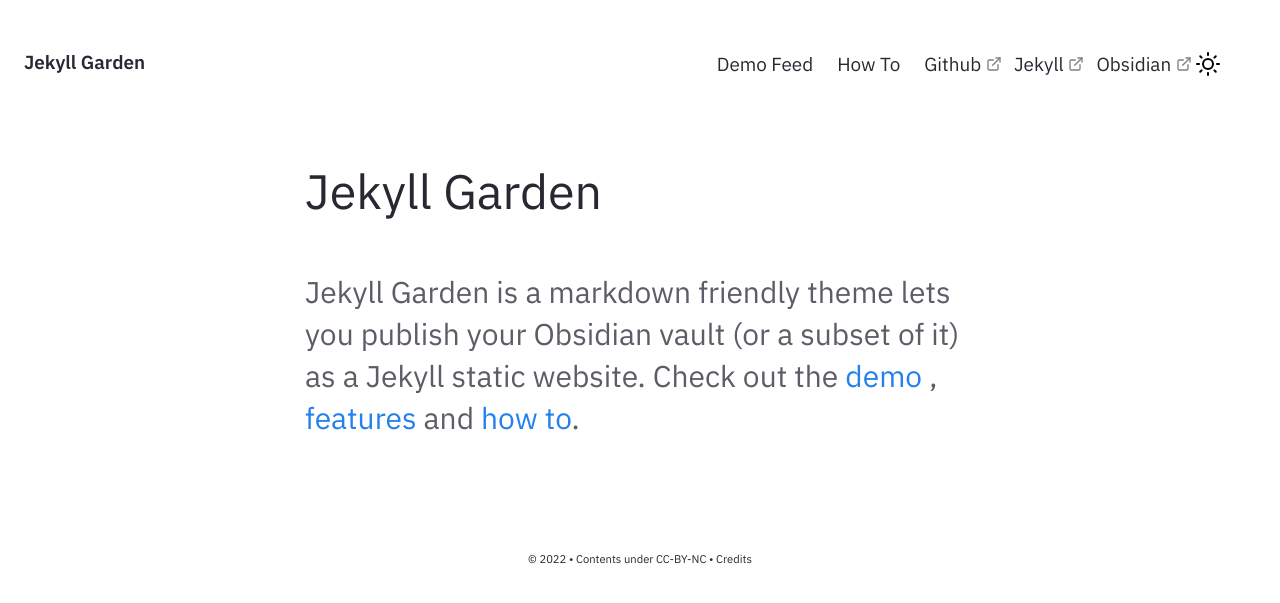
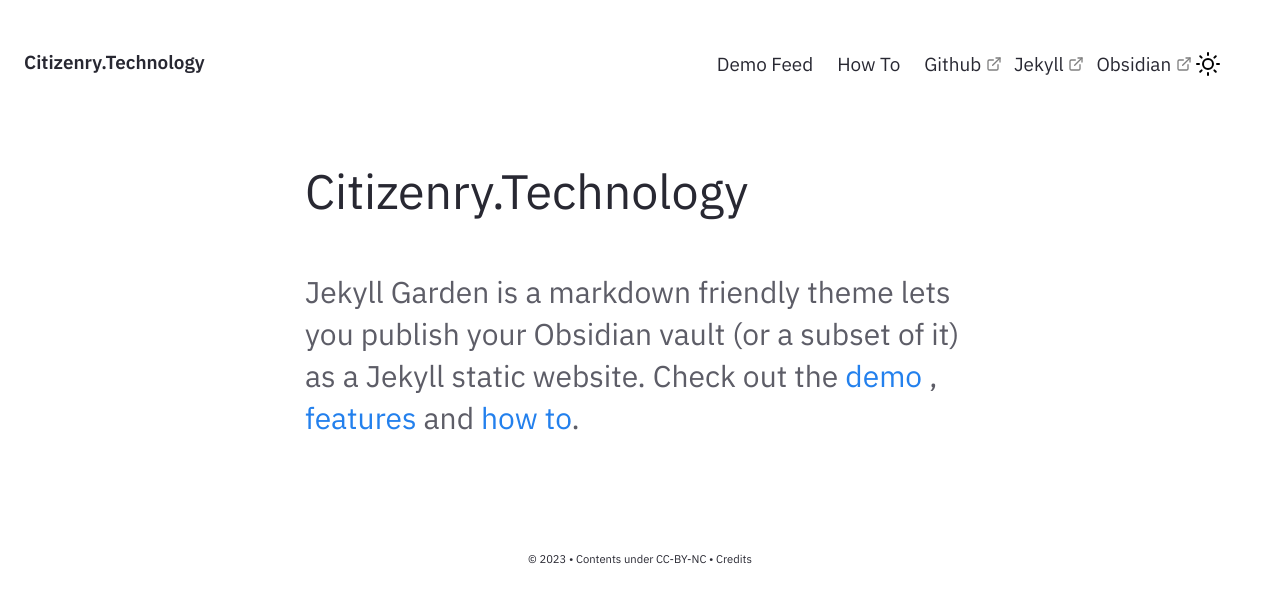
Before and after one commit to Citizenry/Citizenry.github.io, a Jekyll site: the page built from pages/index.md, in a window 1280 px wide. Shown: the top 603 px of the page. Built offline with Jekyll 4.4.1, drawn with Linux system fonts in a browser that asks for light colours.

Commit message:
Update _config.yml

```diff
--- a/_config.yml
+++ b/_config.yml
@@ -27,10 +27,10 @@ baseurl: ""
 
 # Website Header, Description, Footer year and text.
 # If you are deleting this, make sure you remove it from HTML files too
-heading: Jekyll Garden # Change this
-content: Obsidian ready Jekyll Theme
+heading: Citizenry.Technology
+content: Open and Transparent Internet Essential Services
 copyright:
-  year: © 2022
+  year: © 2023
   msg: Contents under CC-BY-NC
 
 # Set title and content for private & broken link tooltop
```
